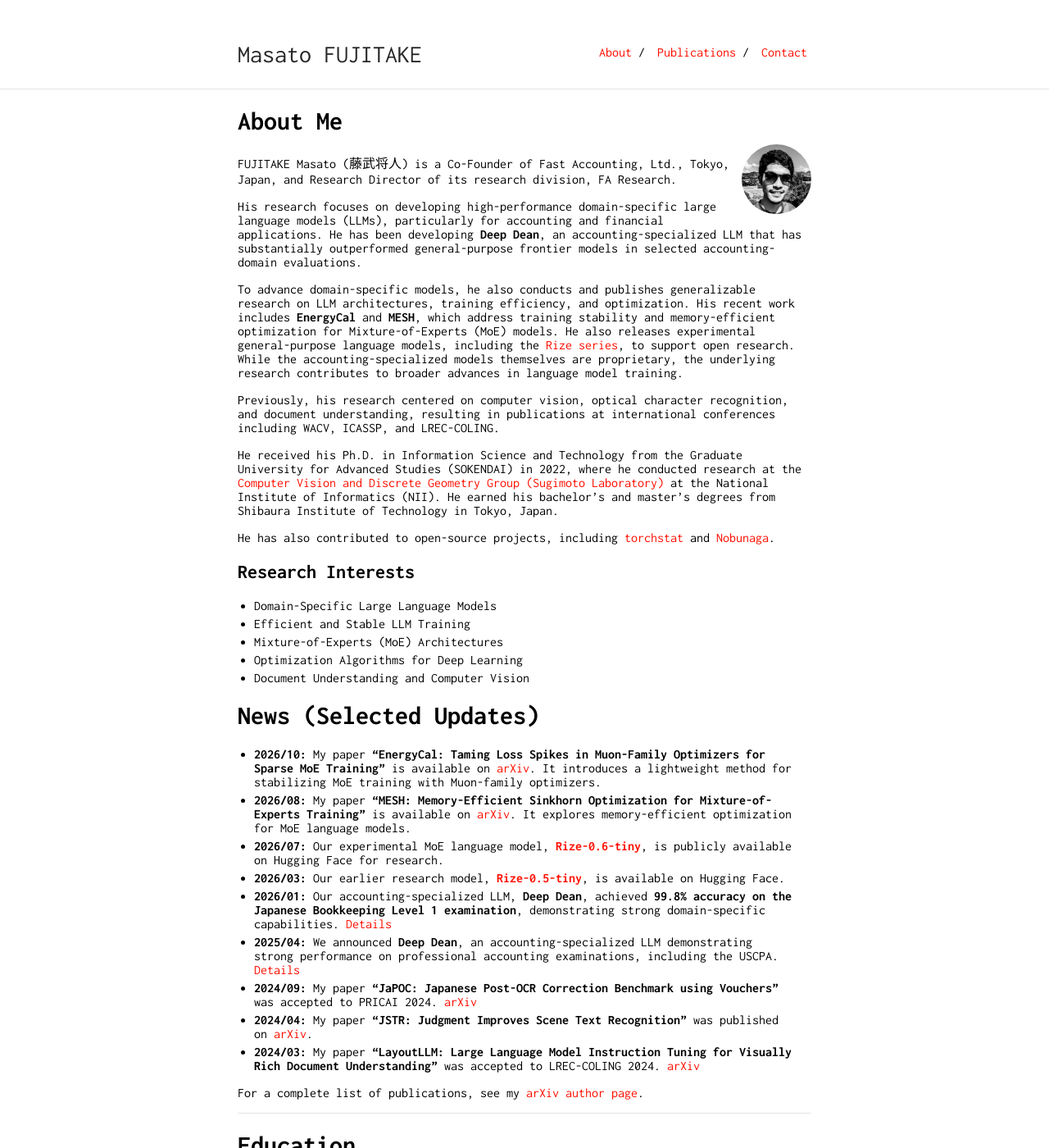
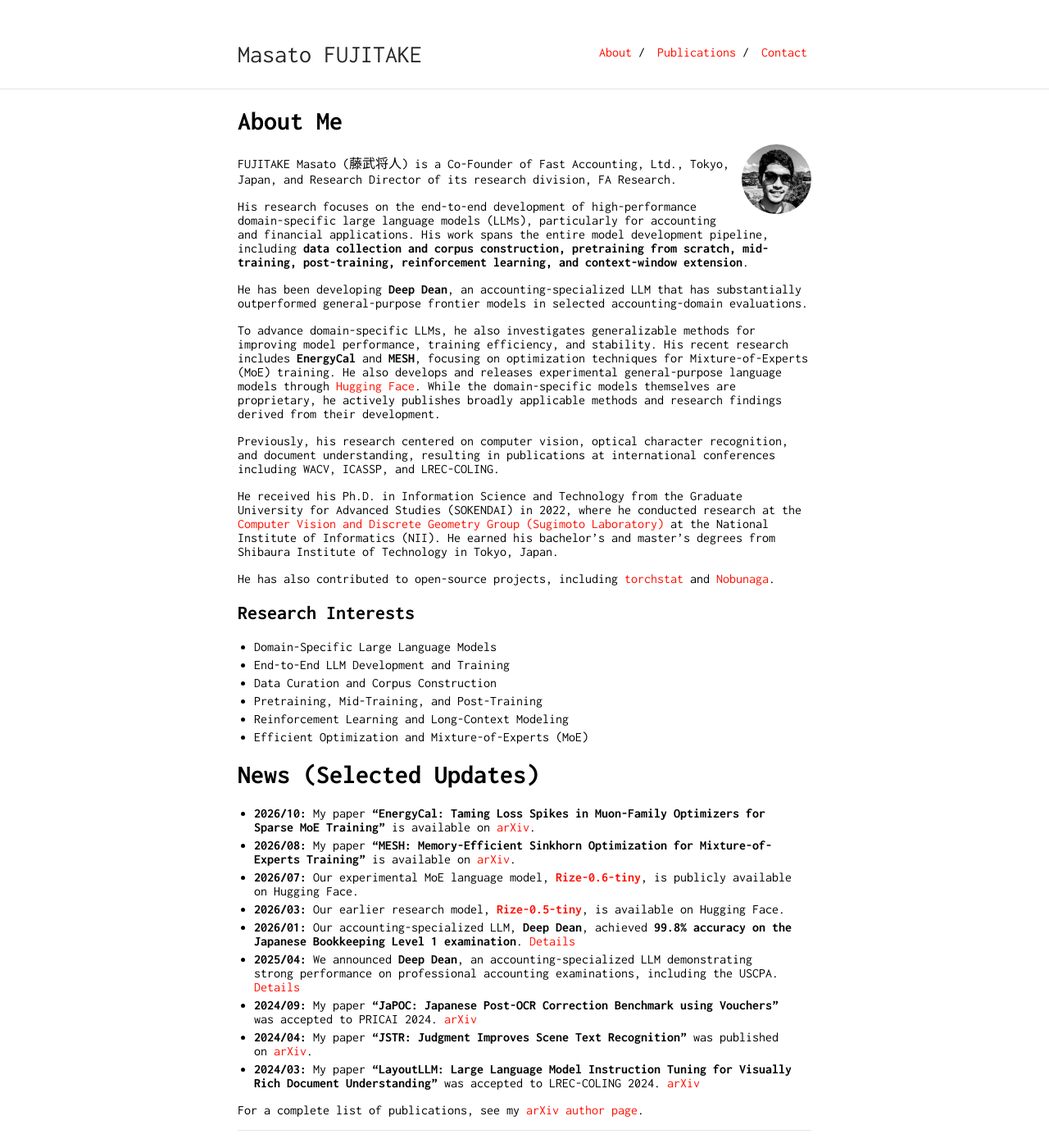
Before and after one commit to Swall0w/Swall0w.github.io, a Jekyll site: the page built from index.md, in a window 1280 px wide and 1400 px high. Shown: the whole window at 82% size. Built offline with Jekyll 4.4.1, drawn with Linux system fonts in a browser that asks for light colours; our own code applies the rules of GitHub Pages for plain Markdown files.

Commit message:
Revise profile and research details in index.md
Updated the profile description to include more details on LLM development and research contributions. Revised research interests and news updates for clarity and consistency.

```diff
--- a/index.md
+++ b/index.md
@@ -8,9 +8,11 @@ layout: default
 
 FUJITAKE Masato (藤武将人) is a Co-Founder of Fast Accounting, Ltd., Tokyo, Japan, and Research Director of its research division, FA Research.
 
-His research focuses on developing high-performance domain-specific large language models (LLMs), particularly for accounting and financial applications. He has been developing **Deep Dean**, an accounting-specialized LLM that has substantially outperformed general-purpose frontier models in selected accounting-domain evaluations.
+His research focuses on the end-to-end development of high-performance domain-specific large language models (LLMs), particularly for accounting and financial applications. His work spans the entire model development pipeline, including **data collection and corpus construction, pretraining from scratch, mid-training, post-training, reinforcement learning, and context-window extension**.
 
-To advance domain-specific models, he also conducts and publishes generalizable research on LLM architectures, training efficiency, and optimization. His recent work includes **EnergyCal** and **MESH**, which address training stability and memory-efficient optimization for Mixture-of-Experts (MoE) models. He also releases experimental general-purpose language models, including the [Rize series](https://huggingface.co/FastAccounting), to support open research. While the accounting-specialized models themselves are proprietary, the underlying research contributes to broader advances in language model training.
+He has been developing **Deep Dean**, an accounting-specialized LLM that has substantially outperformed general-purpose frontier models in selected accounting-domain evaluations.
+
+To advance domain-specific LLMs, he also investigates generalizable methods for improving model performance, training efficiency, and stability. His recent research includes **EnergyCal** and **MESH**, focusing on optimization techniques for Mixture-of-Experts (MoE) training. He also develops and releases experimental general-purpose language models through [Hugging Face](https://huggingface.co/FastAccounting). While the domain-specific models themselves are proprietary, he actively publishes broadly applicable methods and research findings derived from their development.
 
 Previously, his research centered on computer vision, optical character recognition, and document understanding, resulting in publications at international conferences including WACV, ICASSP, and LREC-COLING.
 
@@ -21,18 +23,19 @@ He has also contributed to open-source projects, including [torchstat](https://g
 ## Research Interests
 
 - Domain-Specific Large Language Models
-- Efficient and Stable LLM Training
-- Mixture-of-Experts (MoE) Architectures
-- Optimization Algorithms for Deep Learning
-- Document Understanding and Computer Vision
+- End-to-End LLM Development and Training
+- Data Curation and Corpus Construction
+- Pretraining, Mid-Training, and Post-Training
+- Reinforcement Learning and Long-Context Modeling
+- Efficient Optimization and Mixture-of-Experts (MoE)
 
 # News (Selected Updates)
 
-- **2026/10:** My paper **"EnergyCal: Taming Loss Spikes in Muon-Family Optimizers for Sparse MoE Training"** is available on [arXiv](https://arxiv.org/abs/2610.37062). It introduces a lightweight method for stabilizing MoE training with Muon-family optimizers.
-- **2026/08:** My paper **"MESH: Memory-Efficient Sinkhorn Optimization for Mixture-of-Experts Training"** is available on [arXiv](https://arxiv.org/abs/2608.04407). It explores memory-efficient optimization for MoE language models.
-- **2026/07:** Our experimental MoE language model, **[Rize-0.6-tiny](https://huggingface.co/FastAccounting/Rize-0.6-tiny)**, is publicly available on Hugging Face for research.
+- **2026/10:** My paper **"EnergyCal: Taming Loss Spikes in Muon-Family Optimizers for Sparse MoE Training"** is available on [arXiv](https://arxiv.org/abs/2610.37062).
+- **2026/08:** My paper **"MESH: Memory-Efficient Sinkhorn Optimization for Mixture-of-Experts Training"** is available on [arXiv](https://arxiv.org/abs/2608.04407).
+- **2026/07:** Our experimental MoE language model, **[Rize-0.6-tiny](https://huggingface.co/FastAccounting/Rize-0.6-tiny)**, is publicly available on Hugging Face.
 - **2026/03:** Our earlier research model, **[Rize-0.5-tiny](https://huggingface.co/FastAccounting/Rize-0.5-tiny)**, is available on Hugging Face.
-- **2026/01:** Our accounting-specialized LLM, **Deep Dean**, achieved **99.8% accuracy on the Japanese Bookkeeping Level 1 examination**, demonstrating strong domain-specific capabilities. [Details](https://www.fastaccounting.jp/news/20260126/15632/)
+- **2026/01:** Our accounting-specialized LLM, **Deep Dean**, achieved **99.8% accuracy on the Japanese Bookkeeping Level 1 examination**. [Details](https://www.fastaccounting.jp/news/20260126/15632/)
 - **2025/04:** We announced **Deep Dean**, an accounting-specialized LLM demonstrating strong performance on professional accounting examinations, including the USCPA. [Details](https://www.fastaccounting.jp/news/20250416/14135/)
 - **2024/09:** My paper **"JaPOC: Japanese Post-OCR Correction Benchmark using Vouchers"** was accepted to PRICAI 2024. [arXiv](https://arxiv.org/abs/2409.19948)
 - **2024/04:** My paper **"JSTR: Judgment Improves Scene Text Recognition"** was published on [arXiv](https://arxiv.org/abs/2404.05967).
@@ -54,6 +57,7 @@ For a complete list of publications, see my [arXiv author page](https://arxiv.or
 </dl>
 
 # Work Experience
+
 - Research Director, 2024/01 ~ present, Fast Accounting, Japan
 - Chief Research Scientist, 2023/02 ~ 2024/01, Fast Accounting, Japan
 - Research Scientist, 2022/04 ~ 2023/02, Fast Accounting, Japan
```
